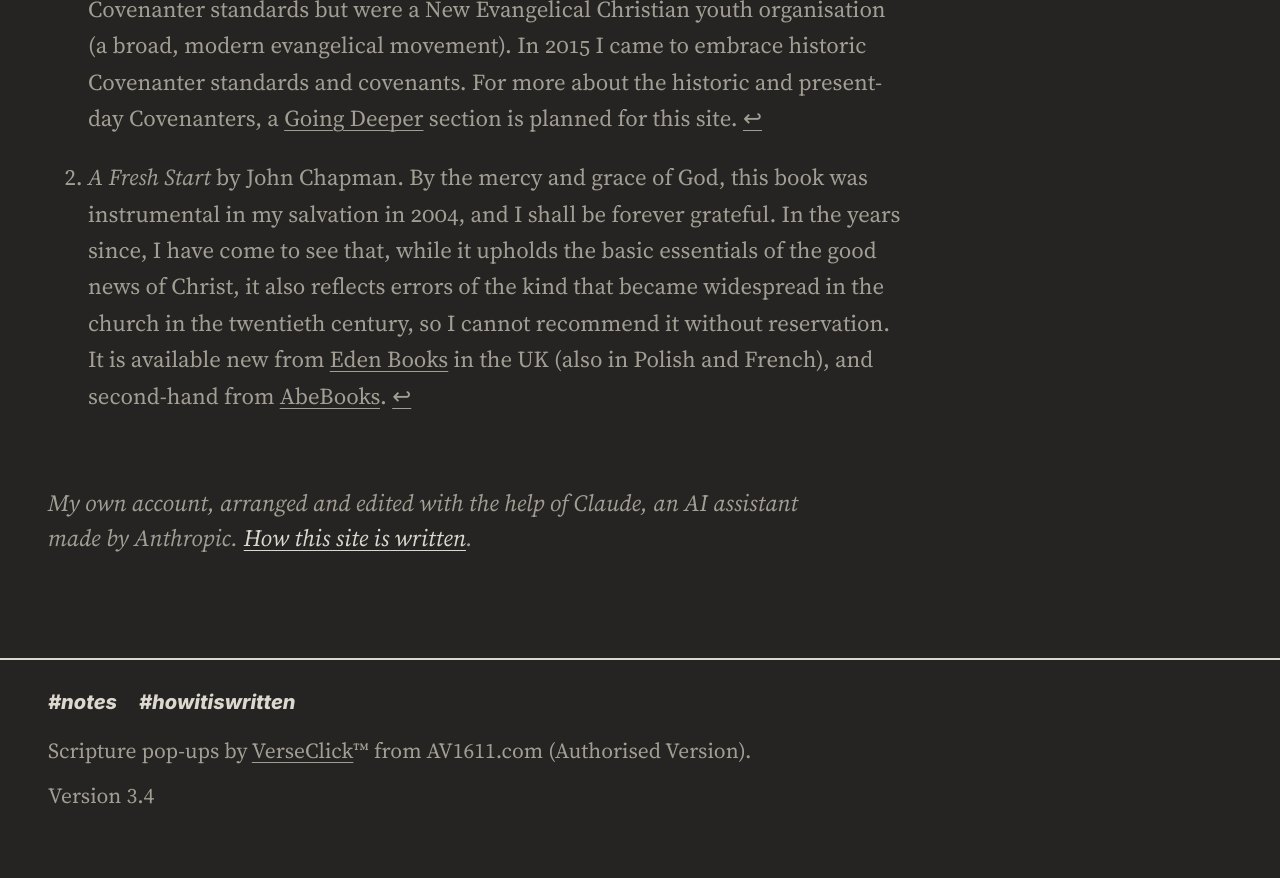
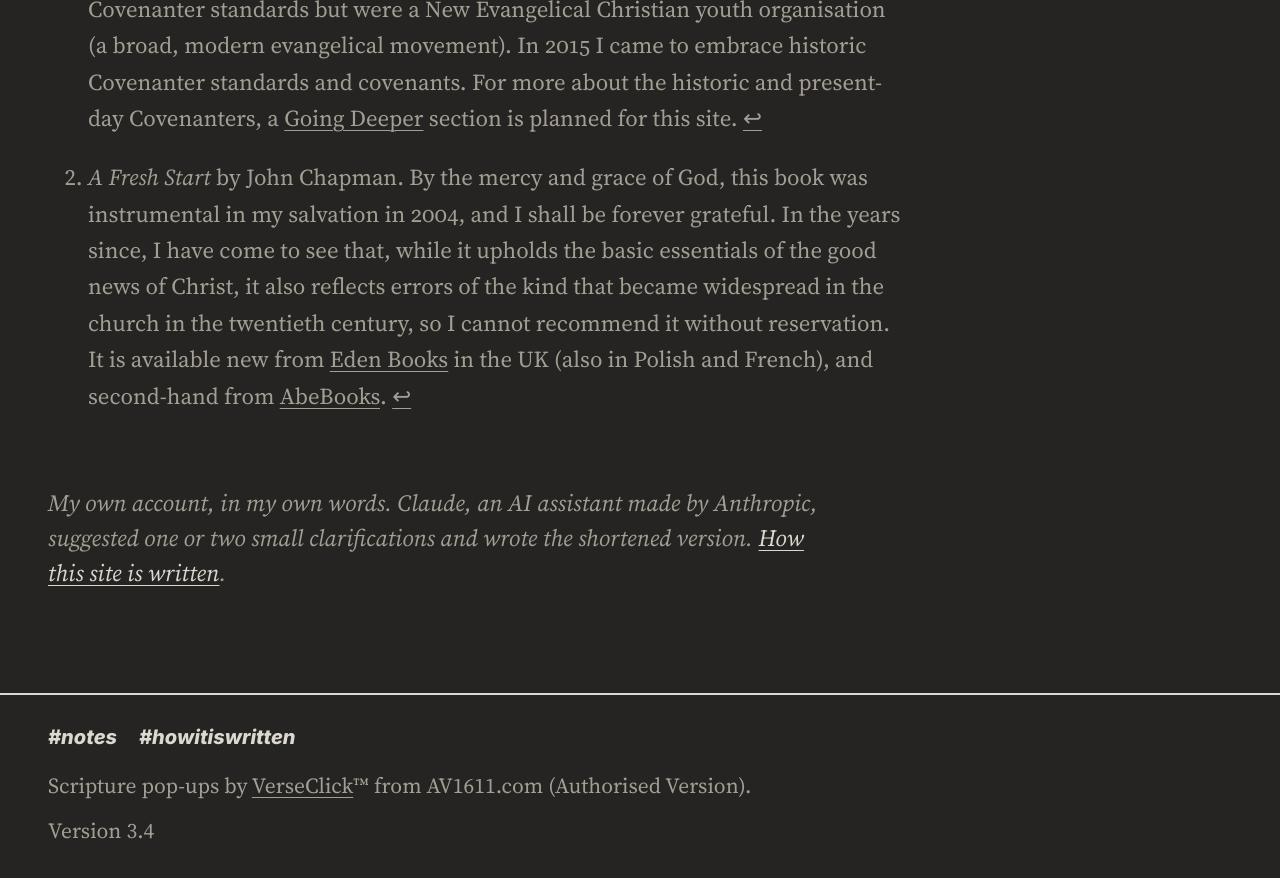
Before and after one commit to ForestWalkUK/truthpeaceandlove, a Jekyll site: the page built from my-story.md, in a window 1280 px wide and 900 px high, scrolled down 9107 px. Shown: the top 878 px of the window. Built offline with Jekyll 4.4.1, drawn with Linux system fonts in a browser that asks for light colours.

Commit message:
Update ai_notes.yml
- Fix: correct My Story AI note wording to match How this site is written

```diff
--- a/_data/ai_notes.yml
+++ b/_data/ai_notes.yml
@@ -8,7 +8,7 @@ standard: "Written with the help of Claude, an AI assistant made by Anthropic."
 
 gospels: "Bible text: the Geneva Bible (1599). Its spelling was modernised with the help of Claude, an AI assistant made by Anthropic; the words themselves were kept."
 
-story: "My own account, arranged and edited with the help of Claude, an AI assistant made by Anthropic."
+story: "My own account, in my own words. Claude, an AI assistant made by Anthropic, suggested one or two small clarifications and wrote the shortened version."
 
 # Blog posts carry their own note on how each was written, so this line only points onwards.
 post: "For the use of AI across the whole site, see"
```
